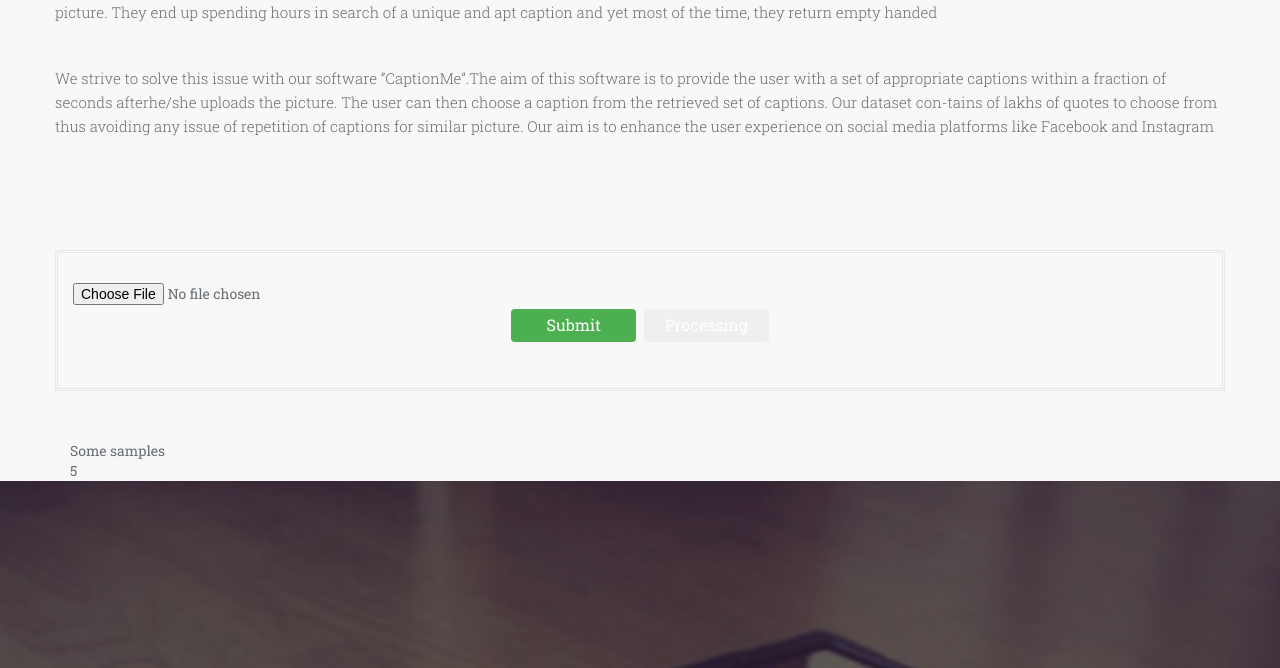
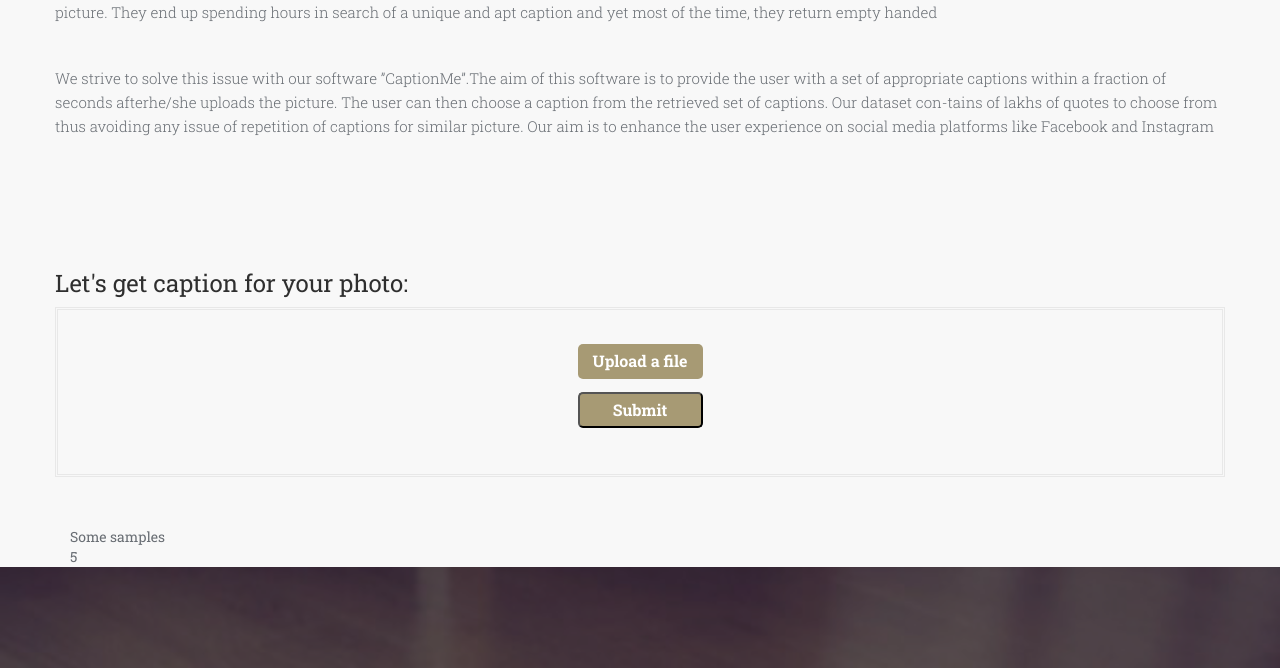
Before and after one commit to nandinibansal2000/CaptionMe, a Flask app: page / in a window 1280 px wide. Shown: the part 895-1563 px from the top of the page. Run offline with Flask 2, Linux system fonts and the light colour scheme; some libraries are stand-ins or nearby versions.

Commit message:
Update CSS of buttons

```diff
--- a/templates/index.html
+++ b/templates/index.html
@@ -75,7 +75,60 @@
 
       });
   </script>
+  <style>
 
+      .btn-1 {
+      color: white;
+      background-color: #A79A74;
+      padding:5px;
+      width:125px;
+      border-radius: 5px;
+      font-size: 16px;
+      font-weight: bold;
+      display :inline-block;
+      margin: 4px 2px;
+      cursor: pointer;
+      }
+      .btn-2 {
+      color: white;
+      background-color:  #A79A74;
+      padding:5px;
+      width:125px;
+      border-radius: 5px;
+      font-size: 16px;
+      font-weight: bold;
+      margin: 4px 2px;
+      cursor: pointer;
+      }
+
+      .upload-btn-wrapper {
+      position: relative;
+      overflow: hidden;
+      display: inline-block;
+      }
+
+      .btn {
+      color: white;
+      background-color:  #A79A74;
+      padding:5px;
+      width:125px;
+      border-radius: 5px;
+      font-size: 16px;
+      font-weight: bold;
+      margin: 4px 2px;
+      cursor: pointer;
+      display: inline-block;
+      }
+
+      .upload-btn-wrapper input[type=file] {
+      font-size: 100px;
+      position: absolute;
+      left: 0;
+      top: 0;
+      opacity: 0;
+
+}
+  </style>
 </head>
 
 <body>
@@ -224,48 +277,27 @@
       <!-- <div class="col-lg-4 col-md-4"> -->
         <p>We strive to solve this issue with our software ”CaptionMe”.The aim of this software is to provide the user with a set of  appropriate  captions  within  a  fraction  of  seconds  afterhe/she  uploads  the  picture.   The  user  can  then  choose  a caption from the retrieved set of captions.  Our dataset con-tains  of  lakhs  of  quotes  to  choose  from  thus  avoiding  any issue of repetition of captions for similar picture. Our aim is to enhance the user experience on social media platforms like Facebook and Instagram</p>
       <!-- </div> -->
+
+
     </div>
     <!-- /row -->
 
     <div class="row mt2">
+        <h3 style = 'color: #2f2f2f;
+  font-weight: 500;'>Let's get caption for your photo:</h3>
       <div class="centered">
 
         <div class="services-bordered">
-           <input id = "inpfile" type="file" name="file" class="input" >
+          <div class="upload-btn-wrapper">
+            <button class="btn">Upload a file</button>
+            <input id = "inpfile" type="file" name="file" class="input" >
+          </div>
 
+          <br>
           <!-- <h4>Upload an Image</h4> -->
 
-          <button class="btn-1" id ="btn-1"
-          style =  "
-          background-color: #4CAF50; /* Green */
-          border: none;
-          color: white;
-          width:125px;
-          padding:5px;
-          border-radius: 4px;
-          text-align: center;
-          text-decoration: none;
-          display: inline-block;
-          font-size: 16px;
-          margin: 4px 2px;
-          cursor: pointer;
-        ">Submit</button>
-        <button class="btn-2" id ="btn-2"
-
-        style = '
-          display:none
-          background-color: #4CAF50; /* Green */
-          border: none;
-          color: white;
-          width:125px;
-          padding:5px;
-          border-radius: 4px;
-          text-align: center;
-          text-decoration: none;
-          /*display: inline-block;*/
-          font-size: 16px;
-          margin: 4px 2px;
-          cursor: pointer;'>Processing</button>
+        <button class="btn-1" id ="btn-1">Submit</button>
+        <button class="btn-2" id ="btn-2" style = 'display:none'>Processing</button>
           <p id = "out1"></p>
           <p id = "out2"></p>
           <p id = "out3"></p>
```
